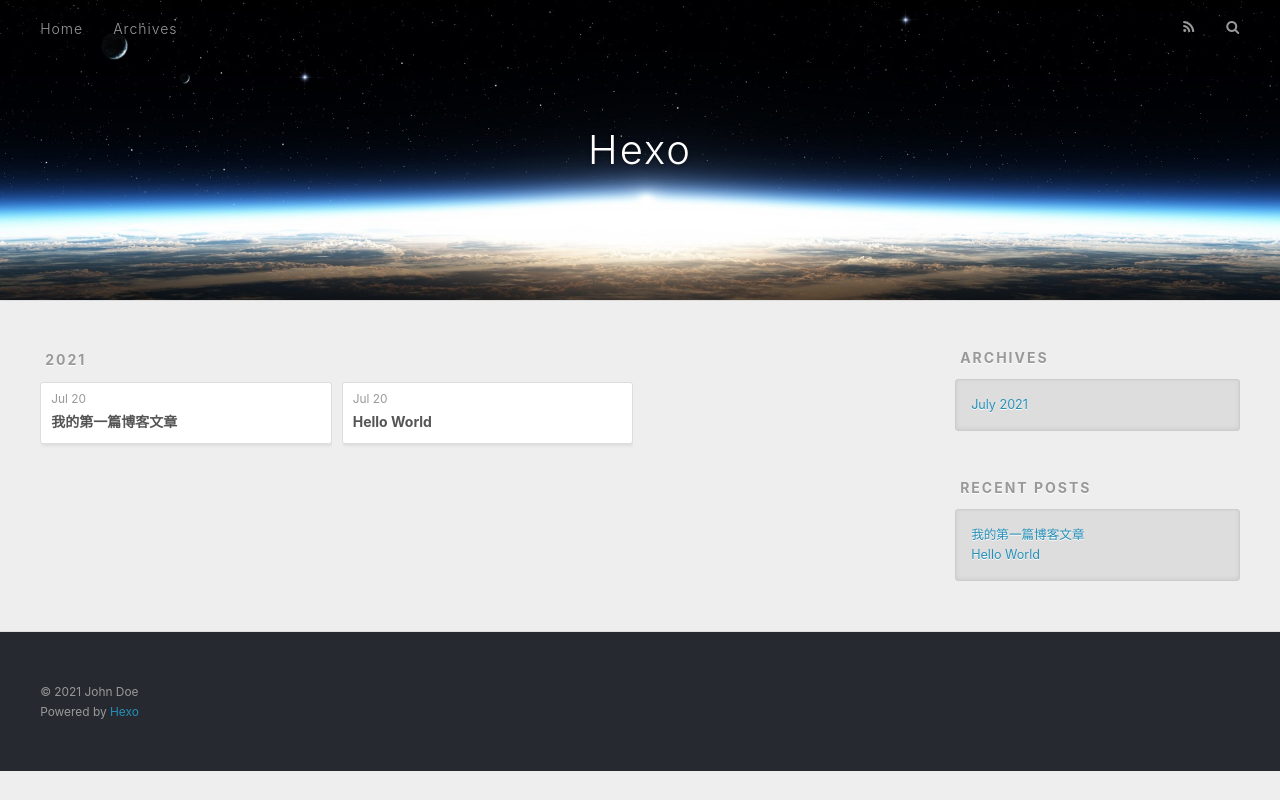
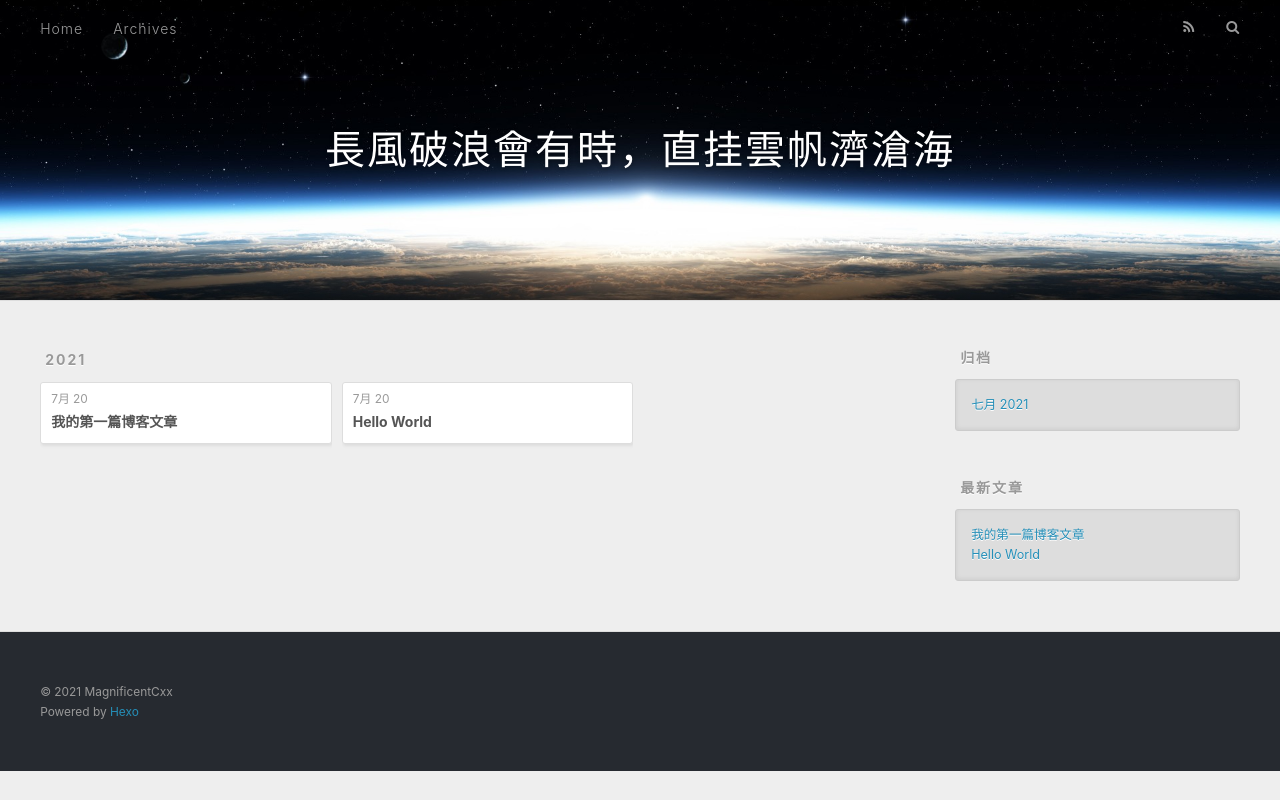
Before and after one commit to Magnificentcxx/Magnificentcxx.github.io, a plain HTML site: page archives/2021/07/index.html in a window 1280 px wide. Drawn offline with nearby package versions, Linux system fonts and the light colour scheme.

Commit message:
Site updated: 2021-07-20 16:51:34

```diff
--- a/archives/2021/07/index.html
+++ b/archives/2021/07/index.html
@@ -5,17 +5,17 @@
 
 
 
-  <title>Archives: 2021/7 | Hexo</title>
+  <title>归档: 2021/7 | 長風破浪會有時，直挂雲帆濟滄海</title>
   <meta name="viewport" content="width=device-width, initial-scale=1, maximum-scale=1">
   <meta property="og:type" content="website">
-<meta property="og:title" content="Hexo">
+<meta property="og:title" content="長風破浪會有時，直挂雲帆濟滄海">
 <meta property="og:url" content="http://example.com/archives/2021/07/index.html">
-<meta property="og:site_name" content="Hexo">
-<meta property="og:locale" content="en_US">
-<meta property="article:author" content="John Doe">
+<meta property="og:site_name" content="長風破浪會有時，直挂雲帆濟滄海">
+<meta property="og:locale" content="zh_CN">
+<meta property="article:author" content="MagnificentCxx">
 <meta name="twitter:card" content="summary">
 
-    <link rel="alternate" href="/atom.xml" title="Hexo" type="application/atom+xml">
+    <link rel="alternate" href="/atom.xml" title="長風破浪會有時，直挂雲帆濟滄海" type="application/atom+xml">
 
 
     <link rel="icon" href="/favicon.png">
@@ -36,7 +36,7 @@
   <div id="header-outer" class="outer">
     <div id="header-title" class="inner">
       <h1 id="logo-wrap">
-        <a href="/" id="logo">Hexo</a>
+        <a href="/" id="logo">長風破浪會有時，直挂雲帆濟滄海</a>
       </h1>
 
     </div>
@@ -53,7 +53,7 @@
 
           <a id="nav-rss-link" class="nav-icon" href="/atom.xml" title="RSS Feed"></a>
 
-        <a id="nav-search-btn" class="nav-icon" title="Search"></a>
+        <a id="nav-search-btn" class="nav-icon" title="搜索"></a>
       </nav>
       <div id="search-form-wrap">
         <form action="//google.com/search" method="get" accept-charset="UTF-8" class="search-form"><input type="search" name="q" class="search-form-input" placeholder="Search"><button type="submit" class="search-form-submit">&#xF002;</button><input type="hidden" name="sitesearch" value="http://example.com"></form>
@@ -79,7 +79,7 @@
   <div class="archive-article-inner">
     <header class="archive-article-header">
       <a href="/2021/07/20/%E6%88%91%E7%9A%84%E7%AC%AC%E4%B8%80%E7%AF%87%E5%8D%9A%E5%AE%A2%E6%96%87%E7%AB%A0/" class="archive-article-date">
-  <time datetime="2021-07-20T06:55:56.000Z" itemprop="datePublished">Jul 20</time>
+  <time datetime="2021-07-20T06:55:56.000Z" itemprop="datePublished">7月 20</time>
 </a>
 
 
@@ -98,7 +98,7 @@
   <div class="archive-article-inner">
     <header class="archive-article-header">
       <a href="/2021/07/20/hello-world/" class="archive-article-date">
-  <time datetime="2021-07-20T06:49:29.038Z" itemprop="datePublished">Jul 20</time>
+  <time datetime="2021-07-20T06:49:29.038Z" itemprop="datePublished">7月 20</time>
 </a>
 
 
@@ -130,9 +130,9 @@
 
 
   <div class="widget-wrap">
-    <h3 class="widget-title">Archives</h3>
+    <h3 class="widget-title">归档</h3>
     <div class="widget">
-      <ul class="archive-list"><li class="archive-list-item"><a class="archive-list-link" href="/archives/2021/07/">July 2021</a></li></ul>
+      <ul class="archive-list"><li class="archive-list-item"><a class="archive-list-link" href="/archives/2021/07/">七月 2021</a></li></ul>
     </div>
   </div>
 
@@ -140,7 +140,7 @@
 
 
   <div class="widget-wrap">
-    <h3 class="widget-title">Recent Posts</h3>
+    <h3 class="widget-title">最新文章</h3>
     <div class="widget">
       <ul>
 
@@ -164,7 +164,7 @@
 
   <div class="outer">
     <div id="footer-info" class="inner">
-      &copy; 2021 John Doe<br>
+      &copy; 2021 MagnificentCxx<br>
       Powered by <a href="http://hexo.io/" target="_blank">Hexo</a>
     </div>
   </div>
```
Also changed, not shown: 2021/07/20/hello-world/index.html (+12 -12 lines), 2021/07/20/我的第一篇博客文章/index.html (+12 -12 lines), archives/2021/index.html (+14 -14 lines), archives/index.html (+14 -14 lines), index.html (+14 -14 lines).
